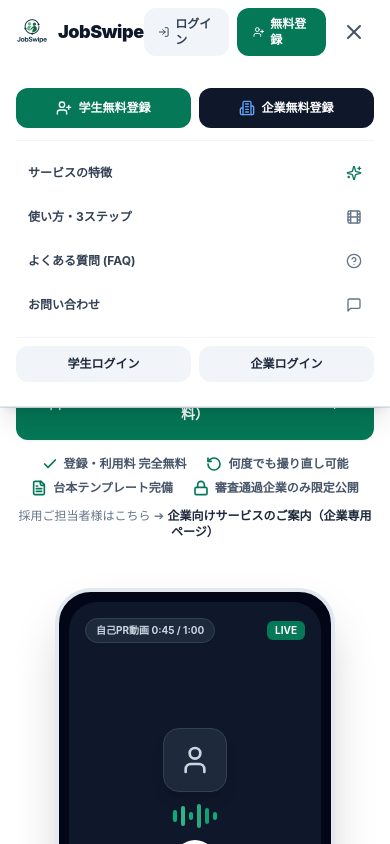
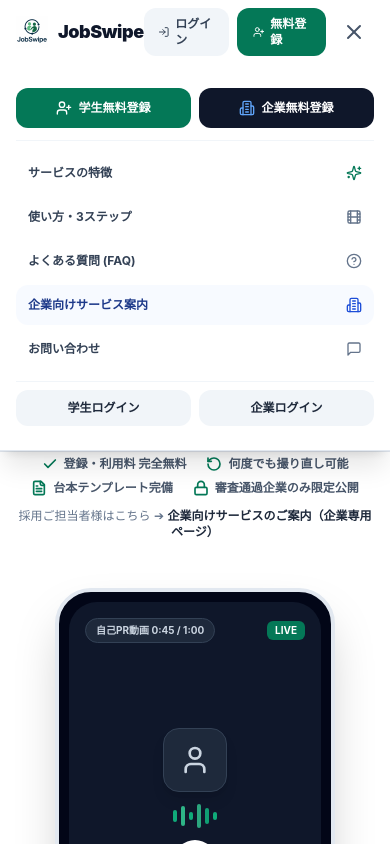
Before and after one commit to nanato0102/jobswipe, a Next.js app: page / in a window 390 px wide. Both pictures are taken after a click on the button "メニューを開閉". Shown: the top 844 px of the page. Built offline with nearby package versions, Linux system fonts and the light colour scheme.

Commit message:
feat(mobile): enhance mobile drawer navigation with /for-company link

```diff
--- a/src/components/Navbar.tsx
+++ b/src/components/Navbar.tsx
@@ -577,6 +577,13 @@ export default function Navbar() {
                   <HelpCircle className="w-4 h-4 text-slate-500" />
                 </Link>
                 <Link
+                  href="/for-company"
+                  className="flex items-center justify-between p-3 rounded-xl hover:bg-slate-50 transition-colors text-blue-900 bg-blue-50/50"
+                >
+                  <span className="font-bold">企業向けサービス案内</span>
+                  <Building2 className="w-4 h-4 text-blue-700" />
+                </Link>
+                <Link
                   href="/contact"
                   className="flex items-center justify-between p-3 rounded-xl hover:bg-slate-50 transition-colors"
                 >
```
